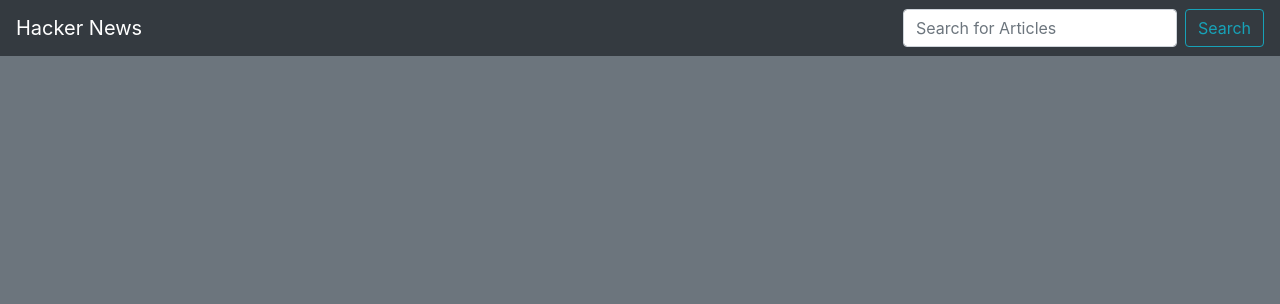
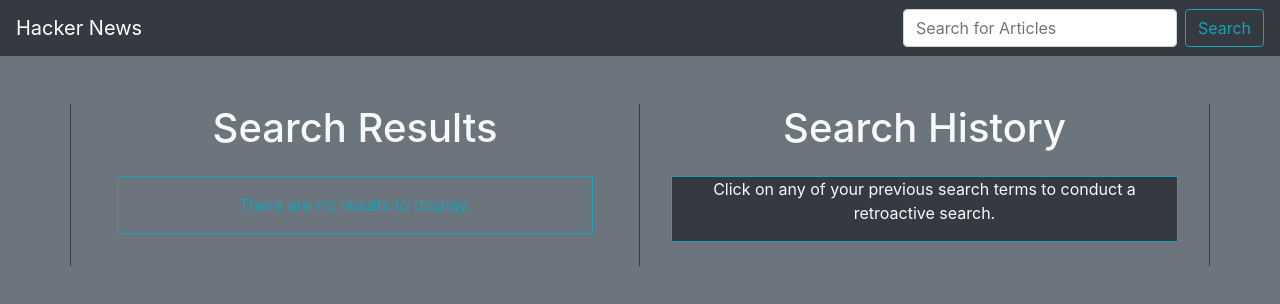
Before and after one commit to Ryan-T-Case/hacker-news, a React (Create React App) app in the folder client/: page / in a window 1280 px wide. Shown: the top 304 px of the page. Built offline with nearby package versions, Linux system fonts and the light colour scheme.

Commit message:
Created the search results and search history components

```diff
--- a/client/src/App.js
+++ b/client/src/App.js
@@ -1,5 +1,8 @@
 import React, { Component } from 'react';
 import Navbar from './components/Navbar/Navbar';
+import SearchResults from './components/SearchResults/SearchResults';
+import SearchHistory from './components/SearchHistory/SearchHistory';
+
 
 class App extends Component {
   render() {
@@ -8,8 +11,11 @@ class App extends Component {
         <Navbar />
         <div className="container mt-5 text-center">
           <div className="row">
-            <div className="col-12">
-
+            <div className="col-6 border-right border-left border-dark">
+              <SearchResults />
+            </div>
+            <div className="col-6 border-right border-dark">
+              <SearchHistory />
             </div>
           </div>
         </div>
--- /dev/null
+++ b/client/src/components/SearchHistory/SearchHistory.js
@@ -0,0 +1,22 @@
+import React, { Component } from 'react';
+
+class SearchHistory extends Component {
+    render() {
+        return(
+            <div className="search-results">
+                <div className="row">
+                    <div className="col-12">
+                        <h1 className="text-light">Search History</h1>
+                    </div>
+                </div>
+                <div className="row m-3 bg-dark text-light border border-info">
+                    <div className="col-12">
+                        <p>Click on any of your previous search terms to conduct a retroactive search.</p>
+                    </div>
+                </div>
+            </div>
+        )
+    }
+}
+
+export default SearchHistory;
--- /dev/null
+++ b/client/src/components/SearchResults/SearchResults.js
@@ -0,0 +1,22 @@
+import React, { Component } from 'react';
+
+class SearchResults extends Component {
+    render() {
+        return(
+            <div className="search-results">
+                <div className="row">
+                    <div className="col-12">
+                        <h1 className="text-light">Search Results</h1>
+                    </div>
+                </div>
+                <div className="row m-3">
+                    <div className="col-12">
+                        <p className="text-info border border-info p-3">There are no results to display.</p>
+                    </div>
+                </div>
+            </div>
+        )
+    }
+}
+
+export default SearchResults;
--- a/client/src/reducers/rootReducer.js
+++ b/client/src/reducers/rootReducer.js
@@ -1,5 +1,7 @@
 const initState = {
-    searches: []
+    searches: [{id: '1', terms: 'JavaScript'},
+    {id: '2', terms: 'Apple'},
+    {id: '3', terms: 'Amazon'}]
 }
 
 const rootReducer = (state = initState, action) => {
```
Also changed, not shown: client/src/components/SearchHistory/SearchHistory.css (added), client/src/components/SearchResults/SearchResults.css (added).
